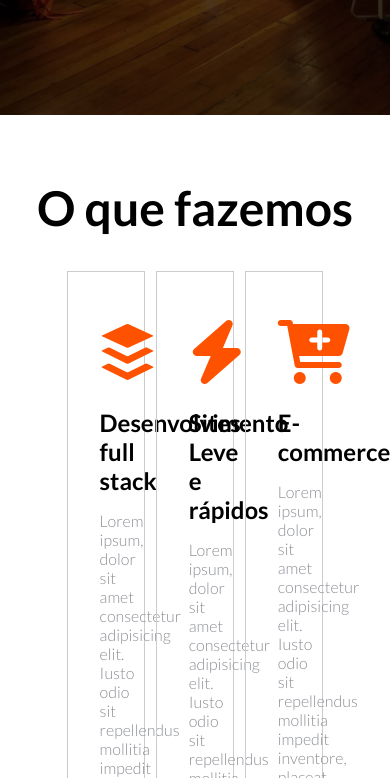
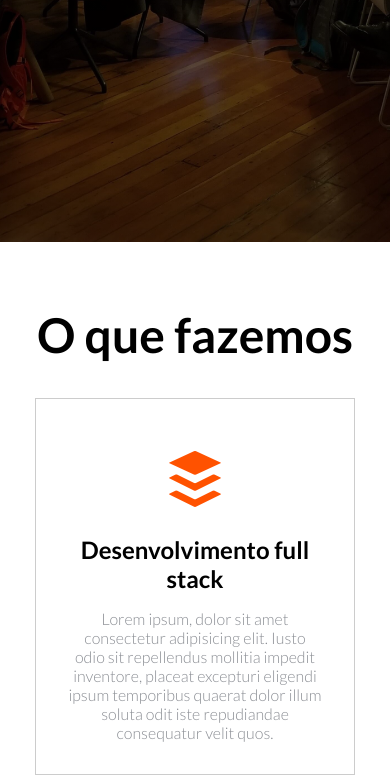
Before and after one commit to EusebioJoveth/jt-agency, a plain HTML site: page index.html in a window 390 px wide. Shown: the part 602-1380 px from the top of the page. Drawn offline with Linux system fonts and the light colour scheme.

Commit message:
aplicando responsividade

```diff
--- a/index.html
+++ b/index.html
@@ -146,7 +146,7 @@
                 <h3 class="footer-title">Agency</h3>
                 <p>Lorem ipsum dolor sit amet consectetur adipisicing elit. Hic eligendi officiis doloribus quam, eos architecto esse amet vero obcaecati ex tempore aliquam quaerat, voluptas dolores, atque illo eius? Dolorem, beatae.</p>
             </div>
-            <div class="footer-links-conatiner">
+            <div class="footer-links-container">
                 <div class="footer-links-container-list">
                     <p class="footer-title">Links</p>
                     <ul>
--- a/sass/_utilities.sass
+++ b/sass/_utilities.sass
@@ -17,6 +17,19 @@
   &:hover
     color: $primary-color
 
+@mixin card-mobile
+  width: 100%
+  height: 200px
+  margin: 0
+  margin-bottom: 2rem
+
+//MOBILE
+@mixin mobile
+ @media(max-width: 425px)
+  @content
+
+
+
 //PLACEHOLDER SELECTORS
 %title-text-shadow
     text-shadow: 3px 2px $black
@@ -33,10 +46,14 @@
 %card-hover
   .job-card-title, .job-card-cover
     opacity: 0
+    @include mobile
+     opacity: 1
+
 
   &:hover
     .job-card-title, .job-card-cover, .job-card-description
       opacity: 1
+
 
 //BTNS
 .btn
--- a/sass/styles.sass
+++ b/sass/styles.sass
@@ -9,6 +9,13 @@
   background-size: cover
   background-position: center
 
+  @include mobile
+   height: 100vh
+
+  nav
+   @include mobile
+    display: none
+
   .nav-container
      display: flex
      justify-content: space-between
@@ -19,6 +26,9 @@
      padding: 1.5rem 2rem
      background-color: $black
      z-index: 10
+
+     @include mobile
+      padding: 1rem
 
      .brand
         color: $ligth-color
@@ -43,6 +53,9 @@
         color: #FFF
         display: none
 
+        @include mobile
+          display: block
+
   .title-container
      color: $ligth-color
      display: flex
@@ -50,6 +63,10 @@
      align-items: center
      justify-content: center
      height: 100%
+
+     @include mobile
+      text-align: center
+      padding: 2rem
 
      h2
         font-size: 3rem
@@ -73,12 +90,19 @@
       justify-content: space-between
       padding: 2rem
 
+      @include mobile
+       padding: 2rem 0
+
       .services-card
          width: 30%
          margin: 1%
          padding: 2rem
          border: 1px solid #ccc
          transition: .3s
+
+         @include mobile
+          width: 100%
+          margin-bottom: 2rem
 
          i
             color: $primary-color
@@ -102,12 +126,18 @@
    background-color: $secondary-bg
    padding: 3rem
 
+   @include mobile
+    padding: 2rem
+
    h2
       @extend %section-title
 
    .jobs-list
       display: flex
       padding: 2rem 0
+
+      @include mobile
+       flex-direction: column
 
       .first-job
          width: 30%
@@ -120,10 +150,17 @@
          @extend %center-bg
          @extend %card-hover
 
+         @include mobile
+          @include card-mobile
+
       .other-jobs-container
          display: flex
          flex-wrap: wrap
          width: 68%
+
+         @include mobile
+          width: 100%
+          flex-direction: column
 
          .job-card
             width: 46%
@@ -134,6 +171,9 @@
             margin-right: 15px
             @extend %center-bg
             @extend %card-hover
+
+            @include mobile
+             @include card-mobile
 
 
          #job2
@@ -171,3 +211,68 @@
          color: #fff
          padding: 1rem
          font-size: .9rem
+
+footer
+   background-color: $footer-bg
+   color: $text-color
+   padding: 5rem 2rem
+
+   .footer-container
+      max-width: 1200px
+      margin: 0 auto
+      display: flex
+      flex-wrap: wrap
+
+      @include mobile
+       max-width: 100%
+       flex-direction: column
+
+      .footer-title
+         color: #FFF
+         font-wight: bold
+         margin-boottom: 1rem
+
+   .footer-desc-container, .footer-links-container
+      width: 50%
+      @include mobile
+       width: 100%
+       margin-bottom: 2rem
+       text-align: center
+
+   .footer-desc-container
+      p
+         width: 80%
+         line-height: 1.3
+         @include mobile
+          width: 100%
+
+   .footer-links-container
+      display: flex
+
+      @include mobile
+       flex-direction: column
+
+      &-list
+         padding: 0 1rem
+
+         @include mobile
+          margin-bottom: 2rem
+
+         li
+            margin-bottom: .5rem
+            a
+               color: $text-color
+               transition: .5s
+
+               &:hover
+                  color: #FFF
+
+   .footer-copy-right-container
+      width: 100%
+      margin-top: 3rem
+
+      @include mobile
+       text-align: center
+
+      p
+         margin-bottom: 1rem
```
Also changed, not shown: css/styles.css, 1 other file.
